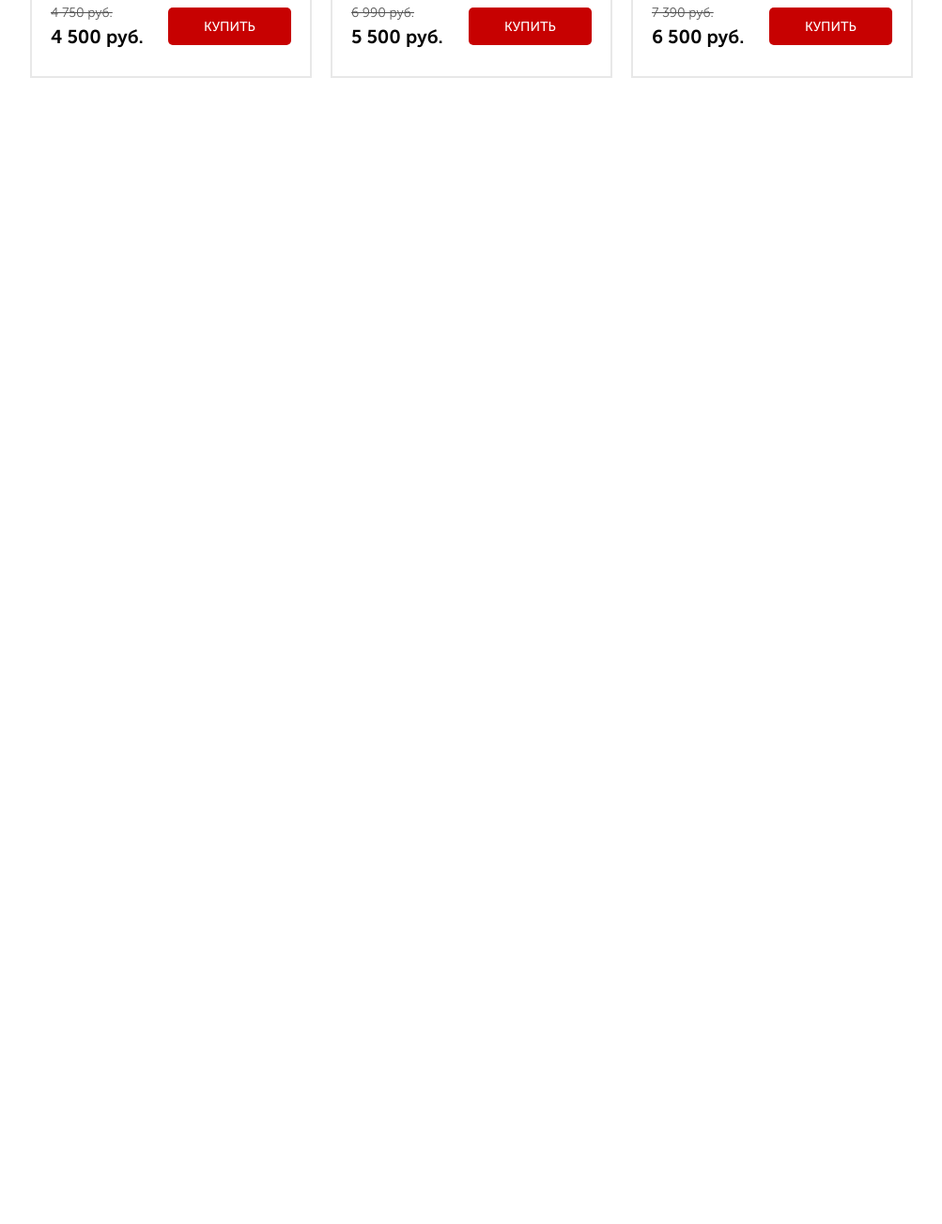
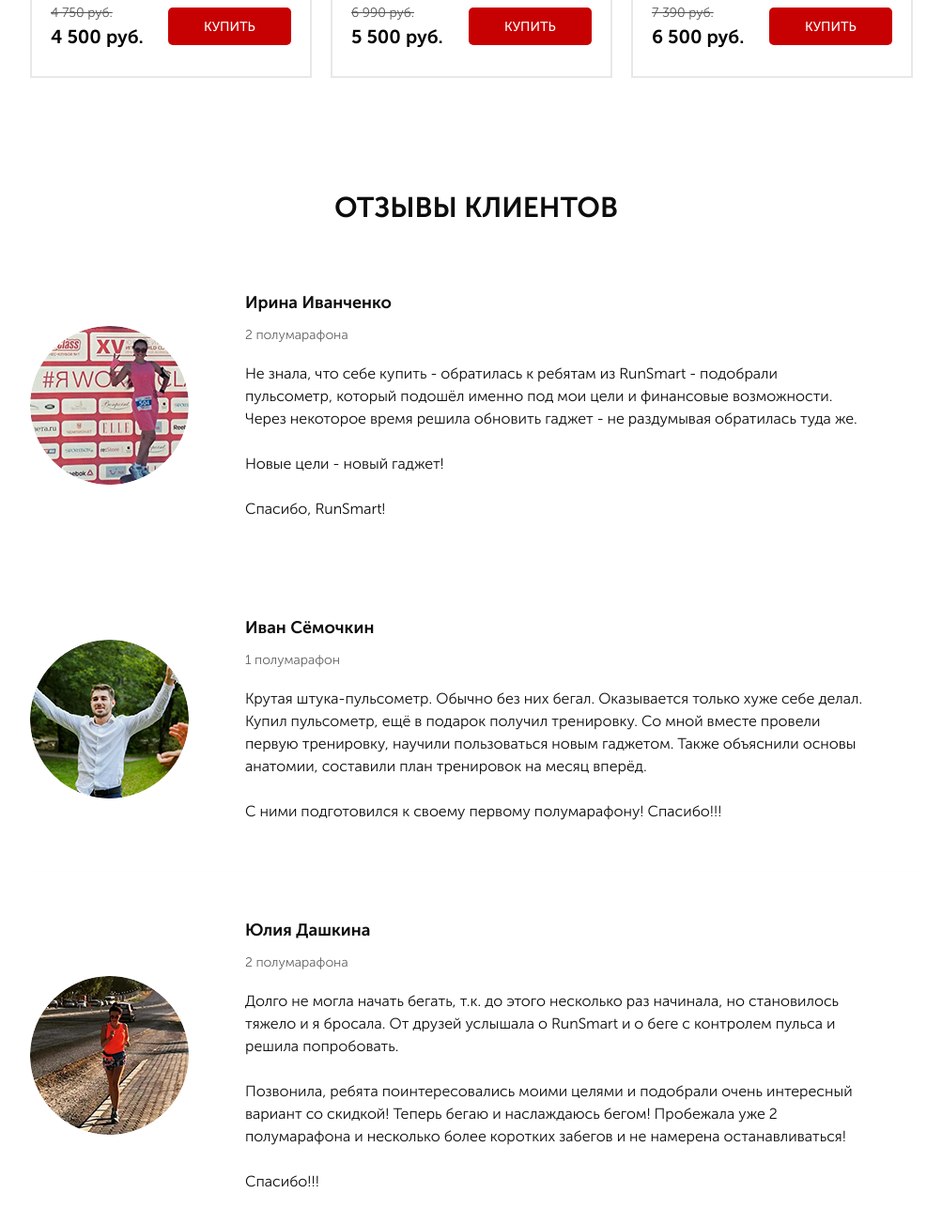
Before and after one commit to semeniukb/Home-work-3, a website: page src/index.html in a window 1280 px wide. Shown: the part 3780-5083 px from the top of the page at 94% size, without its empty margins (133-1136 px from the left). Before the commit the page ends 3983 px from the top, so only its background shows below. Drawn offline with nearby package versions, Linux system fonts and the light colour scheme.

Commit message:
Reviews done

```diff
--- a/src/index.html
+++ b/src/index.html
@@ -134,6 +134,7 @@
         </button>
       </div>
     </section>
+
     <!-- Catalog Sector -->
     <section class="catalog">
       <div class="container">
@@ -538,9 +539,71 @@
         </div>
       </div>
     </section>
+    <!-- Reviews Sector -->
+    <section class="reviews">
+      <div class="container">
+        <h2 class="titles titles_padding">отзывы клиентов</h2>
+        <div class="reviews__item">
+          <div class="reviews__img">
+            <img src="img/reviews/1.png" alt="first_reviews" />
+          </div>
+          <div class="reviews__info">
+            <div class="reviews__title">Ирина Иванченко</div>
+            <div class="reviews__subtitle">2 полумарафона</div>
+            <div class="reviews__descr">
+              Не знала, что себе купить - обратилась к ребятам из RunSmart -
+              подобрали пульсометр, который подошёл именно под мои цели и
+              финансовые возможности. Через некоторое время решила обновить
+              гаджет - не раздумывая обратилась туда же. <br /><br />
+              Новые цели - новый гаджет! <br /><br />
+              Спасибо, RunSmart!
+            </div>
+          </div>
+        </div>
+        <hr />
+        <div class="reviews__item">
+          <div class="reviews__img">
+            <img src="img/reviews/2.png" alt="second_reviews" />
+          </div>
+          <div class="reviews__info">
+            <div class="reviews__title">Иван Сёмочкин</div>
+            <div class="reviews__subtitle">1 полумарафон</div>
+            <div class="reviews__descr">
+              Крутая штука-пульсометр. Обычно без них бегал. Оказывается только
+              хуже себе делал. Купил пульсометр, ещё в подарок получил
+              тренировку. Со мной вместе провели первую тренировку, научили
+              пользоваться новым гаджетом. Также объяснили основы анатомии,
+              составили план тренировок на месяц вперёд. <br /><br />
+              С ними подготовился к своему первому полумарафону! Спасибо!!!
+            </div>
+          </div>
+        </div>
+        <hr />
+        <div class="reviews__item">
+          <div class="reviews__img">
+            <img src="img/reviews/3.png" alt="third_reviews" />
+          </div>
+          <div class="reviews__info">
+            <div class="reviews__title">Юлия Дашкина</div>
+            <div class="reviews__subtitle">2 полумарафона</div>
+            <div class="reviews__descr">
+              Долго не могла начать бегать, т.к. до этого несколько раз
+              начинала, но становилось тяжело и я бросала. От друзей услышала о
+              RunSmart и о беге с контролем пульса и решила попробовать.
+              <br /><br />
+              Позвонила, ребята поинтересовались моими целями и подобрали очень
+              интересный вариант со скидкой! Теперь бегаю и наслаждаюсь бегом!
+              Пробежала уже 2 полумарафона и несколько более коротких забегов и
+              не намерена останавливаться!
+              <br /><br />
+              Спасибо!!!
+            </div>
+          </div>
+        </div>
+      </div>
+    </section>
 
     <!-- JavaScript -->
-
     <script src="https://cdnjs.cloudflare.com/ajax/libs/tiny-slider/2.9.2/min/tiny-slider.js"></script>
     <script src="https://ajax.googleapis.com/ajax/libs/jquery/1.12.4/jquery.min.js"></script>
     <script src="js/script.js"></script>
--- a/src/sass/blocks/_media.sass
+++ b/src/sass/blocks/_media.sass
@@ -2,7 +2,12 @@
     .promo
         padding-bottom: 40px
     .container
-        max-width: 900px
+        max-width: 899px
+    .catalog
+        &__content
+            justify-content: space-around
+        &-item
+            margin-right: 0
 
 
 @media (max-width: 992px)
@@ -23,6 +28,8 @@
             left: -4%
         .next
             right: -4%
+    .catalog
+        padding-bottom: 50px
 
 
 
@@ -92,6 +99,31 @@
         border: 0
     .tns-nav .tns-nav-active
         background: #3b3b3b
+    .catalog
+        &__tabs
+            margin-top: 40px
+        &__tab
+            width: 170px
+            font-size: 16px
+    .reviews
+        padding: 0 50px
+
+        &__item
+            flex-direction: column
+        &__img
+            margin-right: 0
+            margin-bottom: 15px
+        &__info
+            padding-right: 0
+        &__title
+            text-align: center
+        &__subtitle
+            text-align: center
+        &__descr
+            text-align:
+    .titles
+        &_padding
+            margin-bottom: 30px
 
 
 
@@ -166,6 +198,16 @@
         font-size: 25px
     .feed-form
         width: 80%
+    .catalog
+        &__tabs
+            flex-direction: column
+
+        &__tab
+            width: 70%
+            margin-bottom: 15px
+            transform: skewX(-25deg)
+            font-size: 17px
+
 
 
 
--- /dev/null
+++ b/src/sass/blocks/_reviews.sass
@@ -0,0 +1,30 @@
+.reviews
+    padding-bottom: 70px
+    hr
+        margin: 50px 0
+    &__item
+        display: flex
+        justify-content: center
+        align-items: center
+    &__img
+        margin-right: 60px
+        img
+            width: 169px
+            height: 169px
+            border-radius: 50%
+    &__info
+        padding-right: 60px
+    &__title
+        color: #0d0d0d
+        font-size: 18px
+        font-weight: 700
+    &__subtitle
+        margin-top: 10px
+        color: #646464
+        font-size: 14px
+        font-weight: 300
+    &__descr
+        margin-top: 19px
+        color: #0d0d0d
+        font-size: 16px
+        font-weight: 300
--- a/src/sass/blocks/_titles.sass
+++ b/src/sass/blocks/_titles.sass
@@ -9,3 +9,5 @@
         font-size: 36px
         text-align: left
         text-transform: uppercase
+    &_padding
+        margin-bottom: 70px
--- a/src/sass/style.sass
+++ b/src/sass/style.sass
@@ -18,4 +18,5 @@
 @import "blocks/forms"
 @import "blocks/carousel"
 @import "blocks/catalog"
+@import "blocks/reviews"
 @import "blocks/media"
```
Also changed, not shown: src/css/style.min.css.
